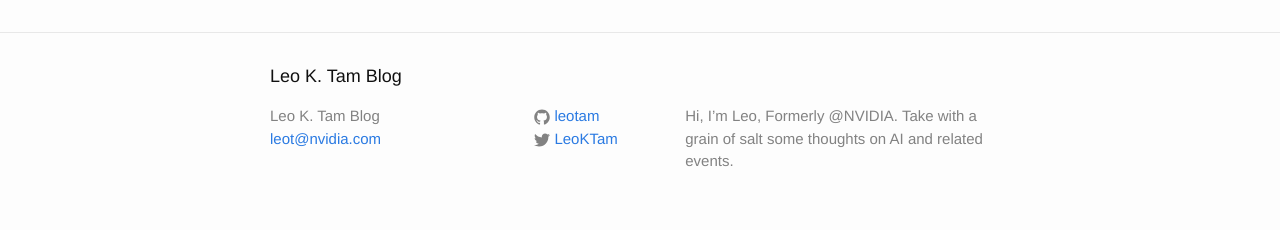
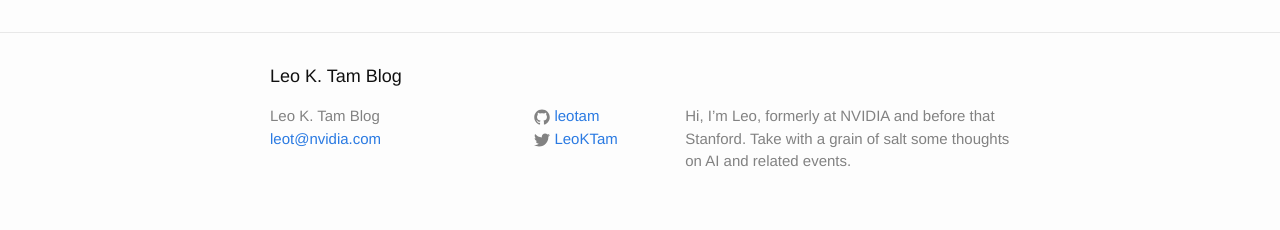
Before and after one commit to leotam/leotam.github.io, a Jekyll site: the page built from index.html, in a window 1280 px wide. Shown: the part 2064-2294 px from the top of the page. Built offline with Jekyll 4.4.1, drawn with Linux system fonts in a browser that asks for light colours.

Commit message:
Update _config.yml

```diff
--- a/_config.yml
+++ b/_config.yml
@@ -2,7 +2,7 @@
 title: Leo K. Tam Blog
 email: leot@nvidia.com
 description: > # this means to ignore newlines until "baseurl:"
-  Hi, I’m Leo, Formerly @NVIDIA.
+  Hi, I’m Leo, formerly at NVIDIA and before that Stanford.
   Take with a grain of salt some thoughts on AI and related events.
 url: "http://leotam.github.io" # the base hostname & protocol for your site
 twitter_username: LeoKTam
```
